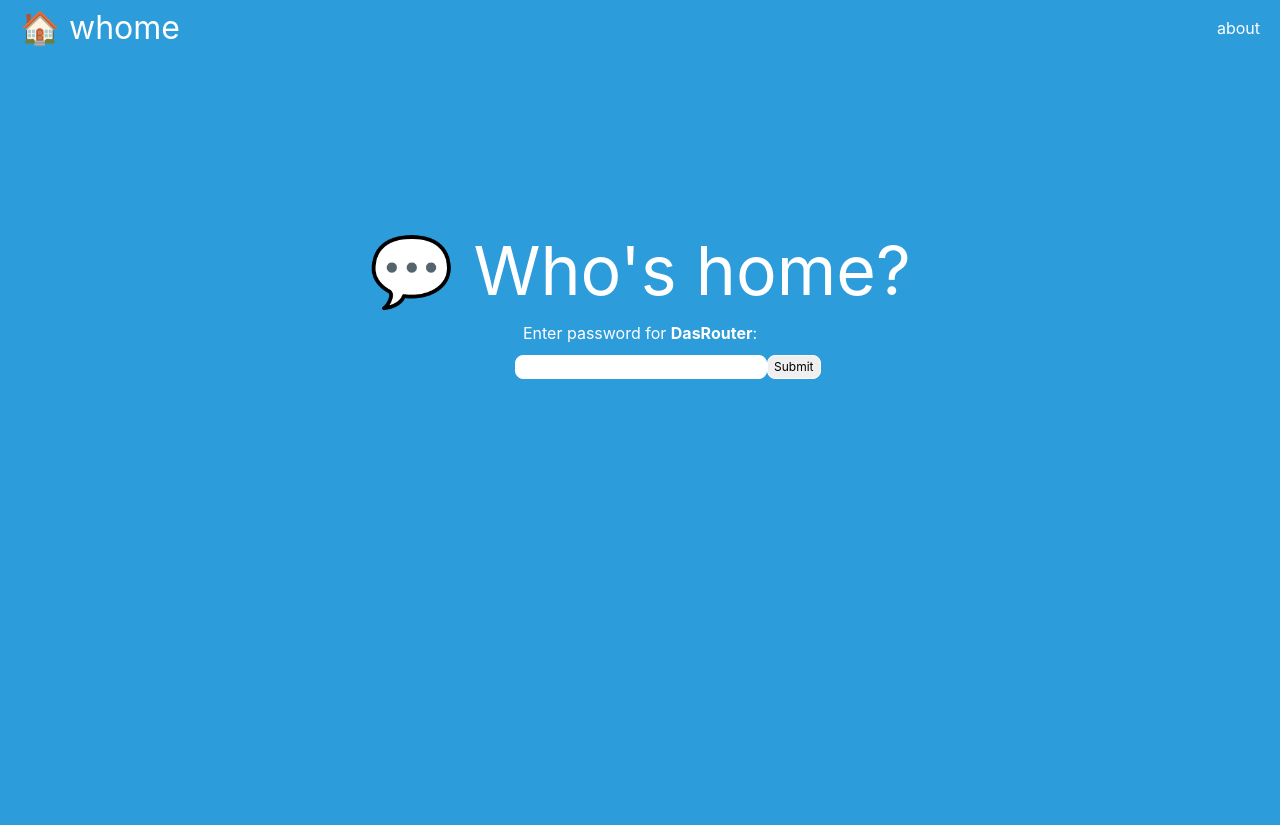
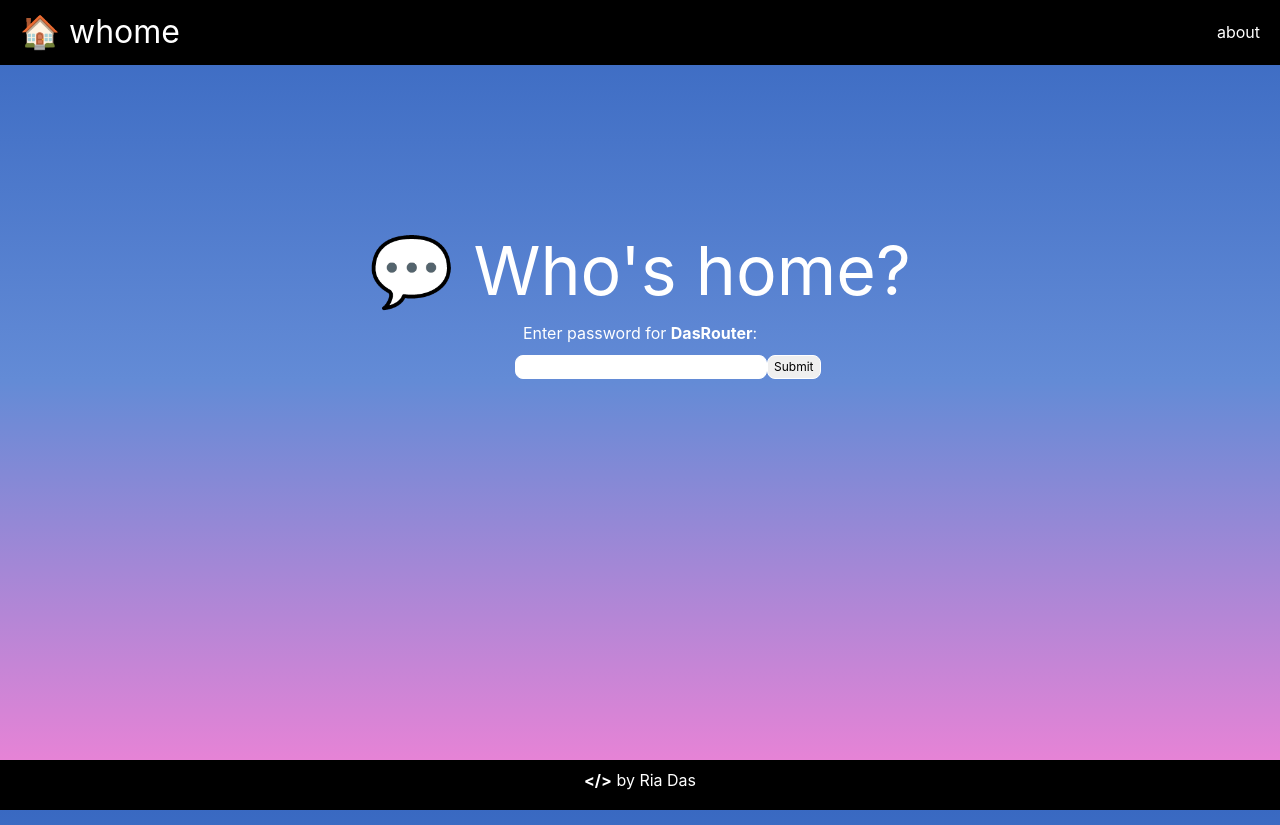
Before and after one commit to riadas/whome, a Vue app: page / in a window 1280 px wide. Built offline with nearby package versions, Linux system fonts and the light colour scheme; no server answers.

Commit message:
added gradient background + footer

```diff
--- a/src/App.vue
+++ b/src/App.vue
@@ -2,19 +2,22 @@
   <div id="app">
     <Nav/>
     <ContentPanel />
+    <Footer/>
   </div>
 </template>
 
 <script>
 import Nav from "./components/Nav";
 import ContentPanel from "./components/ContentPanel";
+import Footer from "./components/Footer";
 import axios from "axios";
 
 export default {
   name: "app",
   components: {
     Nav,
-    ContentPanel
+    ContentPanel,
+    Footer,
   },
   data: function() {
       return {}
@@ -30,6 +33,7 @@ export default {
     });
   }
 };
+// linear-gradient(180deg, #3868c1, #638bd6, #e683d6)
 </script>
 
 
@@ -43,7 +47,7 @@ body {
   font-family: "Roboto", sans-serif;
   -webkit-font-smoothing: antialiased;
   -moz-osx-font-smoothing: grayscale;
-  background-color: lightskyblue;
+  background: linear-gradient(180deg, #3868c1, #638bd6, #e683d6);
   margin: 0;
   height: 100%;
   display: flex;
@@ -60,6 +64,11 @@ body {
 
 #app {
     height: 95%;
+    background: linear-gradient(180deg, #3868c1, #638bd6, #e683d6);
+}
+
+#footer {
+  bottom: -10px;
 }
 
 </style>
--- a/src/components/ActivityView.vue
+++ b/src/components/ActivityView.vue
@@ -170,4 +170,8 @@ a:hover {
   color: #fff !important;
 }
 
+.tabs {
+    background-color: transparent !important;
+}
+
 </style>
--- /dev/null
+++ b/src/components/Footer.vue
@@ -0,0 +1,30 @@
+<template>
+    <div id="footer">
+        <span><b>&lt;/&gt;</b>&nbsp;by Ria Das </span>
+    </div>
+</template>
+
+<script>
+export default {
+    name: "Footer"
+}
+</script>
+
+<style scoped>
+
+#footer {
+    background-color: black;
+    display: flex;
+    align-items: flex-start;
+    justify-content: center;
+    width: 100%;
+    height: 50px;
+    position: fixed;
+    color: white;
+}
+
+span {
+    margin-top: 8px;
+}
+
+</style>
--- a/src/components/Nav.vue
+++ b/src/components/Nav.vue
@@ -30,11 +30,13 @@ export default {
    justify-content: space-between;
    width: 100%;
    height: 65px;
-   background-color: #2D9CDB;
+   background-color: black;
    color: white;
    padding: 0 20px;
 }
-
+.nav h2 {
+    margin: 0;
+}
 #title, #about {
     display: flex;
     align-items: center;
--- a/src/components/SignedInView.vue
+++ b/src/components/SignedInView.vue
@@ -39,7 +39,7 @@ export default {
     display: flex;
     justify-content: center;
     height: 100%;
-    background-color: #2D9CDB;
+    background-color: transparent;
 }
 
 #mini-panel {
--- a/src/components/UnsignedInView.vue
+++ b/src/components/UnsignedInView.vue
@@ -39,7 +39,7 @@ export default {
     flex-direction: column;
     align-items: center;
     height: 100%;
-    background-color: #2D9CDB;
+    background-color: transparent;
     width: 100%;
 }
 
```
Also changed, not shown: public/code-24px.svg (added).
